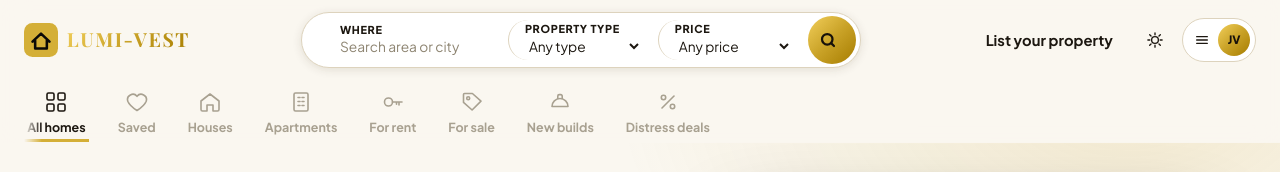
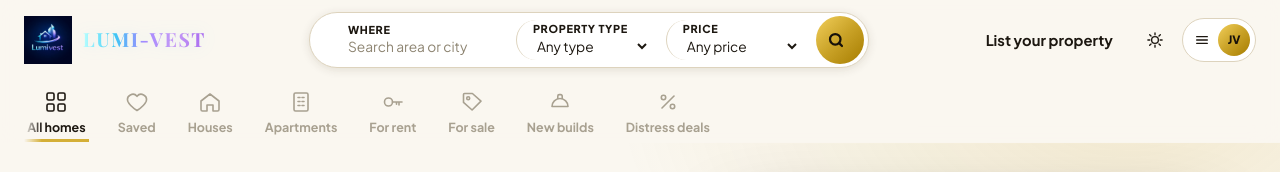
Before and after one commit to Morales310/Lumi-vest, a website: page index.html in a window 1280 px wide. Shown: the top 172 px of the page. Drawn offline with nearby package versions, Linux system fonts and the light colour scheme; a web font is replaced by a local one.

Commit message:
Add files via upload

```diff
--- a/index.html
+++ b/index.html
@@ -33,8 +33,8 @@
   <header class="site-header" id="siteHeader">
     <div class="header-inner container-wide">
       <a class="brand" href="#top" aria-label="LUMI-VEST home">
-        <svg viewBox="0 0 32 32" aria-hidden="true"><rect width="32" height="32" rx="8" fill="#D4AF37"/><path d="M8 17.5 16 10l8 7.5M10.5 16.5V24h11v-7.5" stroke="#0A0907" stroke-width="2.4" fill="none" stroke-linecap="round" stroke-linejoin="round"/></svg>
-        <span>LUMI-VEST</span>
+       <img class="logo" src="img/IMG-20260425-WA0004.jpg">
+        <span class="lumi">LUMI-VEST</span>
       </a>
 
       <form class="search-bar" id="searchForm" role="search" aria-label="Search properties">
--- a/styles.css
+++ b/styles.css
@@ -342,6 +342,15 @@ p {
 .search-fields:focus-within {
   box-shadow: var(--shadow-pop);
 }
+
+.logo{
+  display: block;
+  width: 50px;
+  height: 48px;
+  object-fit: contain;
+  object-position: left center;
+}
+
 
 .sf {
   display: flex;
@@ -2217,6 +2226,11 @@ p {
     padding-top: 2.2rem;
   }
 
+.logo{
+  width: 115px;
+  height: 40px;
+}
+
   .hero-stats {
     grid-template-columns: repeat(2, 1fr);
     gap: 1.2rem;
@@ -2897,6 +2911,17 @@ p {
   -webkit-background-clip: text;
   background-clip: text;
   color: transparent;
+   background: linear-gradient(
+    90deg,
+    #B9FFFF 0%,
+    #39C9F5 25%,
+    #A589FF 50%,
+    #C59AF5 75%,
+    #A768F0 100%
+  );
+  background-clip: text;
+  -webkit-text-fill-color: transparent;
+  filter: drop-shadow(0 0 8px rgba(75,190,255,0.15))
 }
 
 .stat-num {
```
Also changed, not shown: img/IMG-20260425-WA0004.jpg (added).
